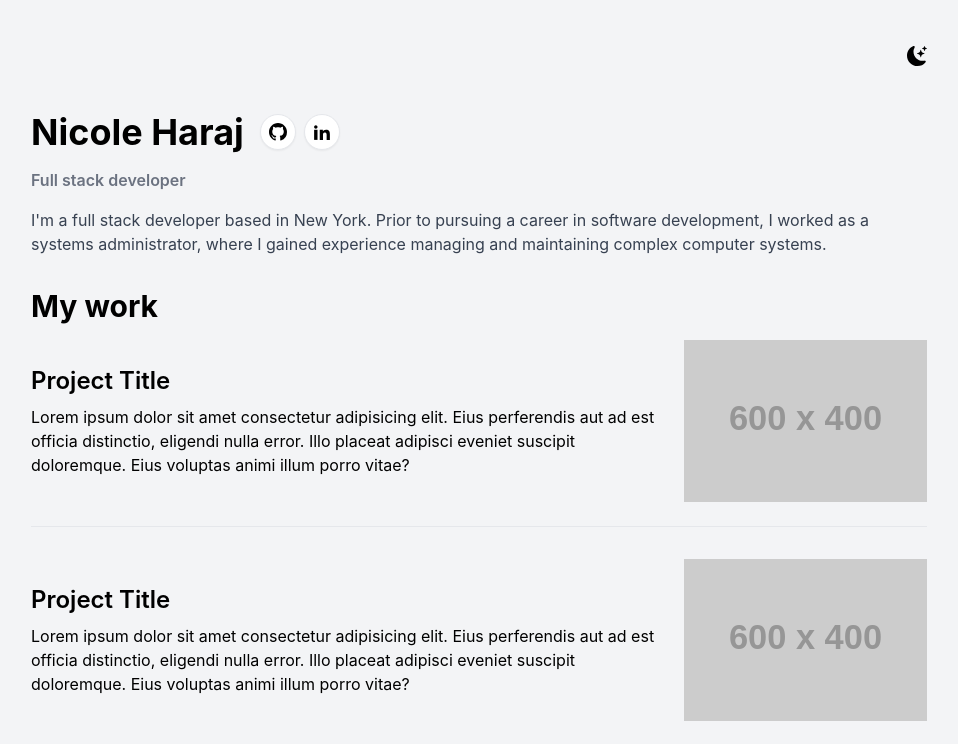
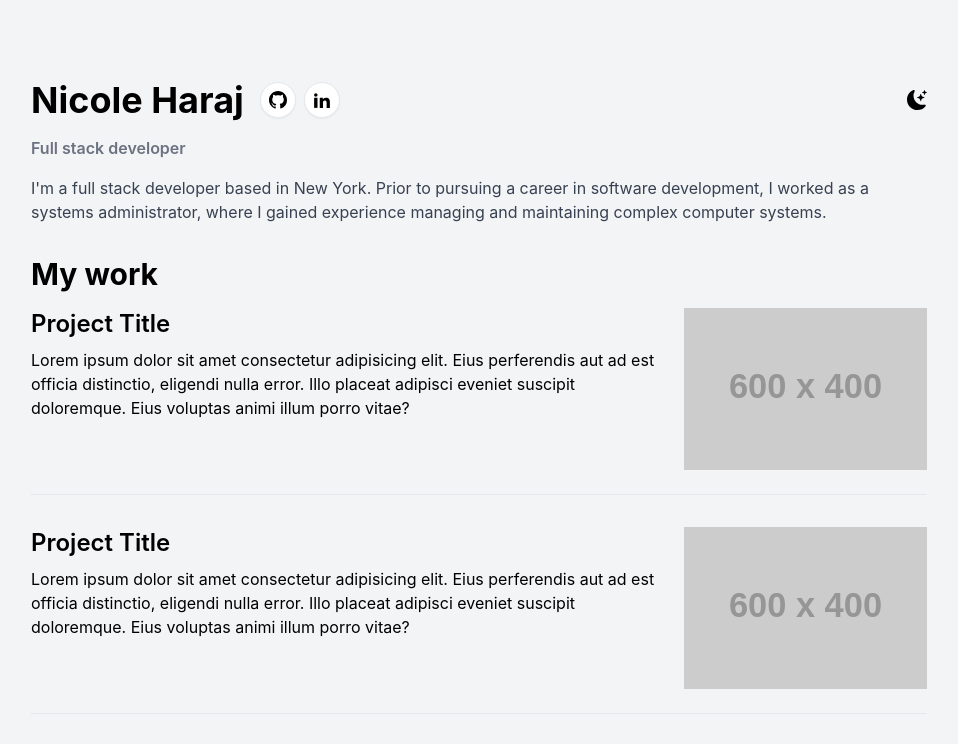
Before and after one commit to nicoleharaj/react-cv, a Next.js app: page / in a window 1280 px wide. Shown: the top 744 px of the page, without its empty margins (161-1119 px from the left). Built offline with nearby package versions, Linux system fonts and the light colour scheme.

Commit message:
Finish site theme

```diff
--- a/components/ProjectCard.tsx
+++ b/components/ProjectCard.tsx
@@ -8,7 +8,11 @@ type ProjectCardProps = {
 };
 
 export default function ProjectCard({ children, className }: ProjectCardProps) {
-  return <li className={`flex flex-col-reverse gap-6 items-center justify-center md:flex-row border-b pb-6 dark:border-b-gray-500 last:border-b-transparent dark:last:border-b-transparent ` + className}>{children}</li>;
+  return (
+    <li className={`flex flex-col-reverse gap-6 items-start justify-center md:flex-row border-b pb-6 dark:border-b-gray-500 last:border-b-transparent dark:last:border-b-transparent ` + className}>
+      {children}
+    </li>
+  );
 }
 
 ProjectCard.Title = function ({ children, className }: ProjectCardProps) {
--- a/components/card.tsx
+++ b/components/card.tsx
@@ -4,8 +4,6 @@ interface CardProps {
   children?: ReactNode;
   className?: string | undefined;
 }
-
-
 
 export default function Card({ children, className }: CardProps) {
   return <div className={className}>{children}</div>;
--- a/components/footer.tsx
+++ b/components/footer.tsx
@@ -1,11 +1,13 @@
 import { BsFillHeartFill } from 'react-icons/bs';
 import React from 'react';
 
-const Footer = (): JSX.Element => {
+const Footer = () => {
   return (
     <footer className="pt-8 flex flex-col items-center justify-center p-2 text-sm text-gray-700 dark:text-gray-500">
       <p className="flex flex-row gap-1">
-        <span className='flex  items-center'>Made with <BsFillHeartFill className="mx-1 text-xs" /> by Nicole</span>
+        <span className="flex  items-center">
+          Made with <BsFillHeartFill className="mx-1 text-xs" /> by Nicole
+        </span>
         <a href="mailto:me@nicoleharaj.com" className="underline">
           me@nicoleharaj.com
         </a>
--- a/components/navbar.tsx
+++ /dev/null
@@ -1,15 +0,0 @@
-import ThemeToggler from './ThemeToggler';
-
-const Navbar = (): JSX.Element => {
-  return (
-    <nav className="py-4 h-28 max-w-4xl flex w-full items-center justify-between">
-      <ul className="flex flex-grow items-center justify-end gap-8">
-        <li>
-          <ThemeToggler />
-        </li>
-      </ul>
-    </nav>
-  );
-};
-
-export default Navbar;
--- a/pages/_app.tsx
+++ b/pages/_app.tsx
@@ -1,6 +1,5 @@
 import '../styles/globals.css';
 import { AppProps } from 'next/app';
-import Navbar from '../components/Navbar';
 import Footer from '../components/Footer';
 import { AnimatePresence } from 'framer-motion';
 import { ThemeProvider } from 'next-themes';
@@ -8,8 +7,7 @@ import { ThemeProvider } from 'next-themes';
 export default function MyApp({ Component, pageProps, router }: AppProps) {
   return (
     <ThemeProvider attribute="class">
-      <div className="transition-colors flex flex-col justify-between items-center min-h-screen bg-gray-100 px-4 overflow-hidden dark:bg-gray-900">
-        <Navbar />
+      <div className="transition-colors flex flex-col justify-between items-center min-h-screen bg-gray-100 pt-10 px-4  overflow-hidden sm:pt-20 sm:px-10  dark:bg-gray-900">
         <AnimatePresence mode="wait">
           <Component key={router.pathname} {...pageProps} />
         </AnimatePresence>
--- a/pages/index.tsx
+++ b/pages/index.tsx
@@ -6,6 +6,7 @@ import { ImLinkedin2 } from 'react-icons/im';
 import Layout, { childVariant } from '../components/Layout';
 import { motion as m } from 'framer-motion';
 import ProjectCard from '../components/ProjectCard';
+import ThemeToggler from '../components/ThemeToggler';
 
 export default function Home() {
   return (
@@ -14,7 +15,8 @@ export default function Home() {
         <title>Nicole Haraj</title>
         <meta name="description" content="Portfolio site" />
       </Head>
-      <m.div className="flex items-center gap-4">
+      <m.div className="flex justify-between">
+        <div className='flex items-center gap-4'>
           <h1 className="font-bold text-3xl sm:text-4xl dark:text-white">Nicole Haraj</h1>
           <ul className="flex gap-2 dark:text-black">
             <li>
@@ -34,11 +36,13 @@ export default function Home() {
               </a>
             </li>
           </ul>
+        </div>
+        <ThemeToggler />
       </m.div>
 
       <m.div variants={childVariant} className='text-gray-500 font-semibold'>Full stack developer</m.div>
       <m.p variants={childVariant} className="text-gray-700 dark:text-gray-400">
-        I'm a full stack developer based in New York. Prior to pursuing a career in software development, I worked as a systems administrator, where I gained experience managing and maintaining complex
+        I&apos;m a full stack developer based in New York. Prior to pursuing a career in software development, I worked as a systems administrator, where I gained experience managing and maintaining complex
         computer systems.
       </m.p>
 
```
Lines whose indentation alone changed are shown as unchanged.
